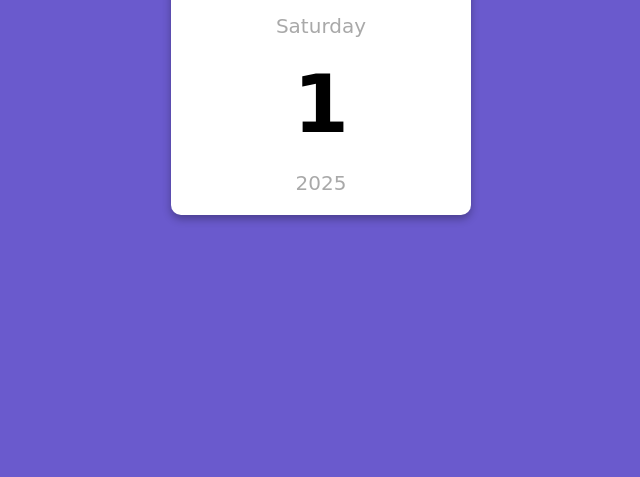
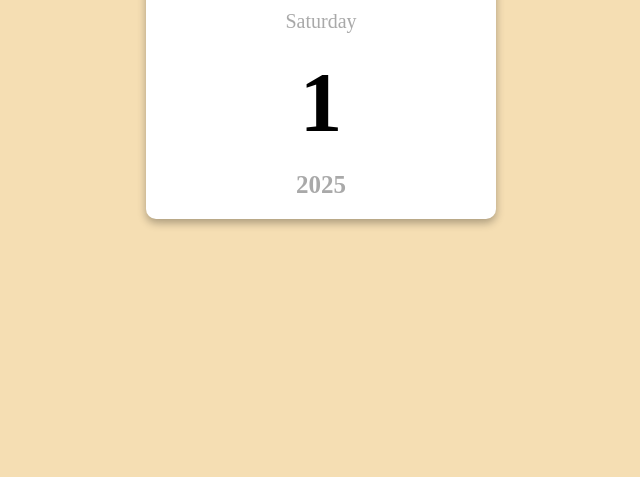
Before and after one commit to Shivam-student97/Mini-Calendar, a plain HTML site: page index.html in a window 1280 px wide. Shown: the part 323-800 px from the top of the page, without its empty margins (319-959 px from the left). Drawn offline with Linux system fonts and the light colour scheme.

Commit message:
Update CSS styles for body and calendar elements

```diff
--- a/style.css
+++ b/style.css
@@ -4,13 +4,13 @@ body {
   justify-content: center;
   height: 100vh;
   align-items: center;
-  font-family: cursive;
-  background-color: slateblue;
+  font-family: bold;
+  background-color: wheat;
 }
 
 .calendar-container {
   background-color: white;
-  width: 300px;
+  width: 350px;
   text-align: center;
   border-radius: 10px;
   box-shadow: 0 4px 8px rgba(0, 0, 0, 0.3);
@@ -32,14 +32,15 @@ body {
 }
 
 .day-number {
-  font-size: 80px;
+  font-size: 85px;
   margin: 0;
   font-weight: bold;
 }
 
 .year {
   margin: 20px 0;
-  font-size: 20px;
+  font-size: 25px;
   color: darkgray;
-  font-weight: 500;
+  font-weight: 600;
+
 }
```
